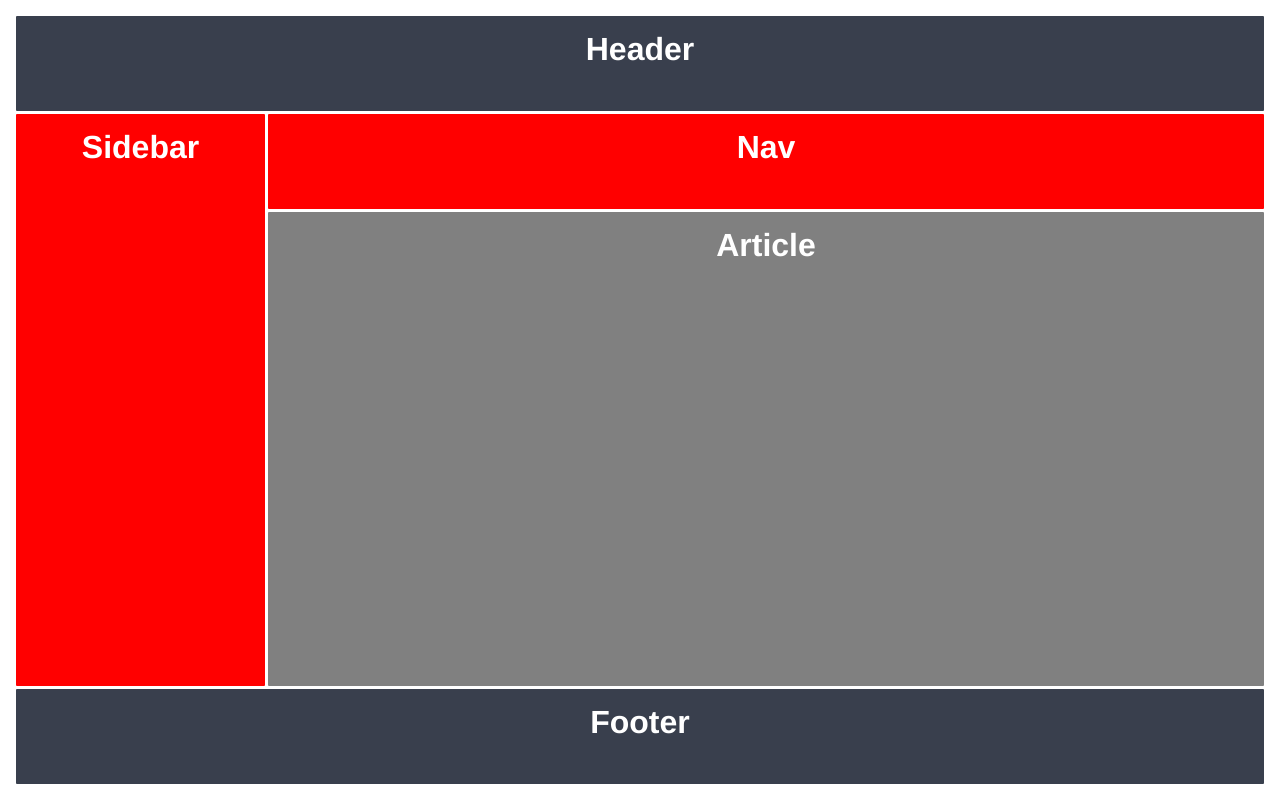
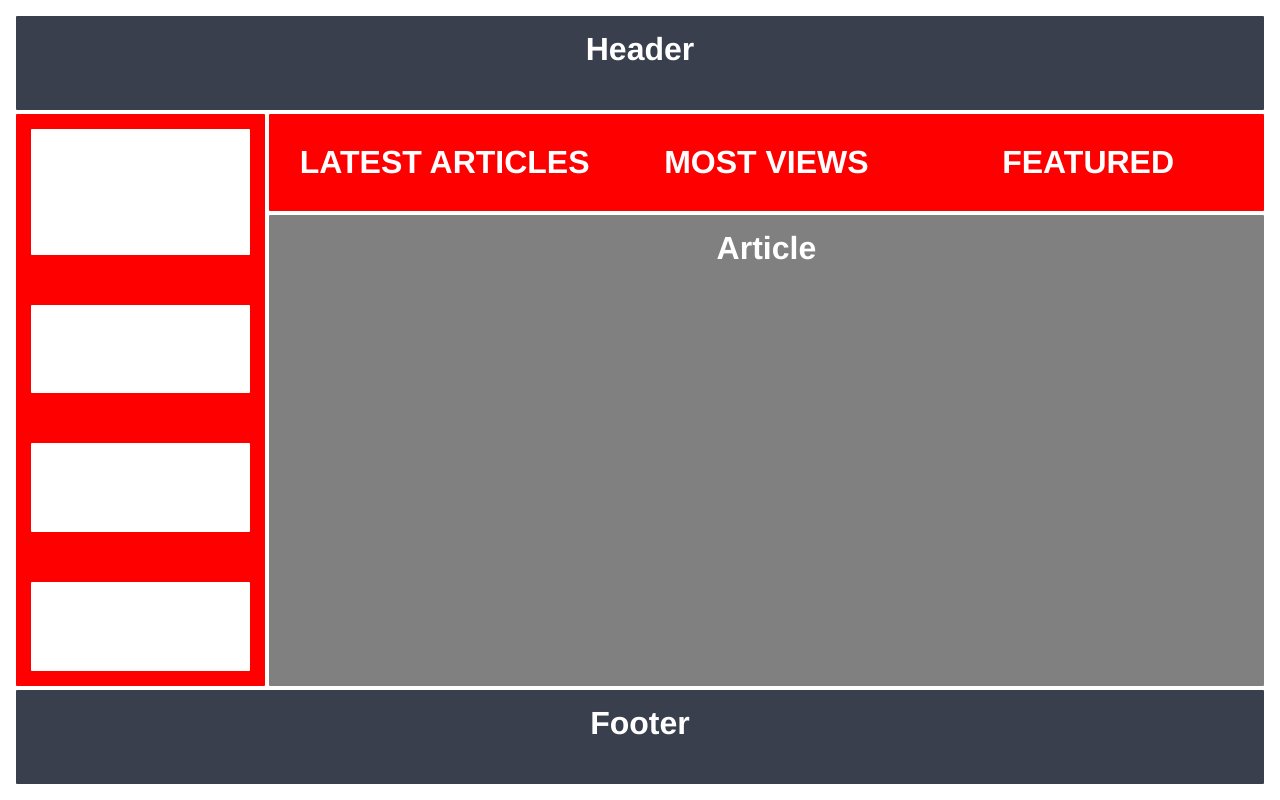
Before and after one commit to Rugwall01/TOP_Holy_Grail_Grid, a plain HTML site: page index.html in a window 1280 px wide. Drawn offline with Linux system fonts and the light colour scheme.

Commit message:
added sidebar and nav initial grid setting, second draft to work out bugs comming

```diff
--- a/index.html
+++ b/index.html
@@ -9,8 +9,17 @@
 <body>
     <div class="container">
         <div class="header">Header</div>
-        <div class="sidebar">Sidebar</div>
-        <div class="nav">Nav</div>
+        <div class="sidebar">
+            <div class="sidebars 1">placeholder for image</div>
+            <div class="sidebars 2">Box 1</div>
+            <div class="sidebars 3">Box 2</div>
+            <div class="sidebars 4">Box 3</div>
+        </div>
+        <div class="nav">
+            <div class="navs 1">LATEST ARTICLES</div>
+            <div class="navs 2">MOST VIEWS</div>
+            <div class="navs 3">FEATURED</div>
+        </div>
         <div class="article">Article
 
         </div>
--- a/styles.css
+++ b/styles.css
@@ -12,7 +12,7 @@ html {
   display: grid;
   grid-template-columns: minmax(225px, 1.5fr) 6fr;
   grid-template-rows: 1fr 1fr 5fr 1fr;
-  gap: 3px;
+  gap: 4px;
   grid-template-areas:
   "header header"
   "sidebar nav"
@@ -37,11 +37,32 @@ html {
 .sidebar {
   background-color: red;
   grid-area: sidebar;
+  display: grid;
+  grid-template-columns: 1fr;
+  grid-template-rows: repeat(auto-fit, 1fr);
+  gap: 50px;
+}
+
+.sidebars {
+    background-color: white;
+    color: black;
+    text-align: center;
+    overflow: auto;
+
 }
 
 .nav {
   background-color: red;
   grid-area: nav;
+  display: grid;
+  grid-template-columns: repeat(auto-fit, minmax(150px, 1fr));
+
+}
+
+.navs {
+    background-color: inherit;
+    text-align: center;
+    color: white;
 }
 
 .article {
```
